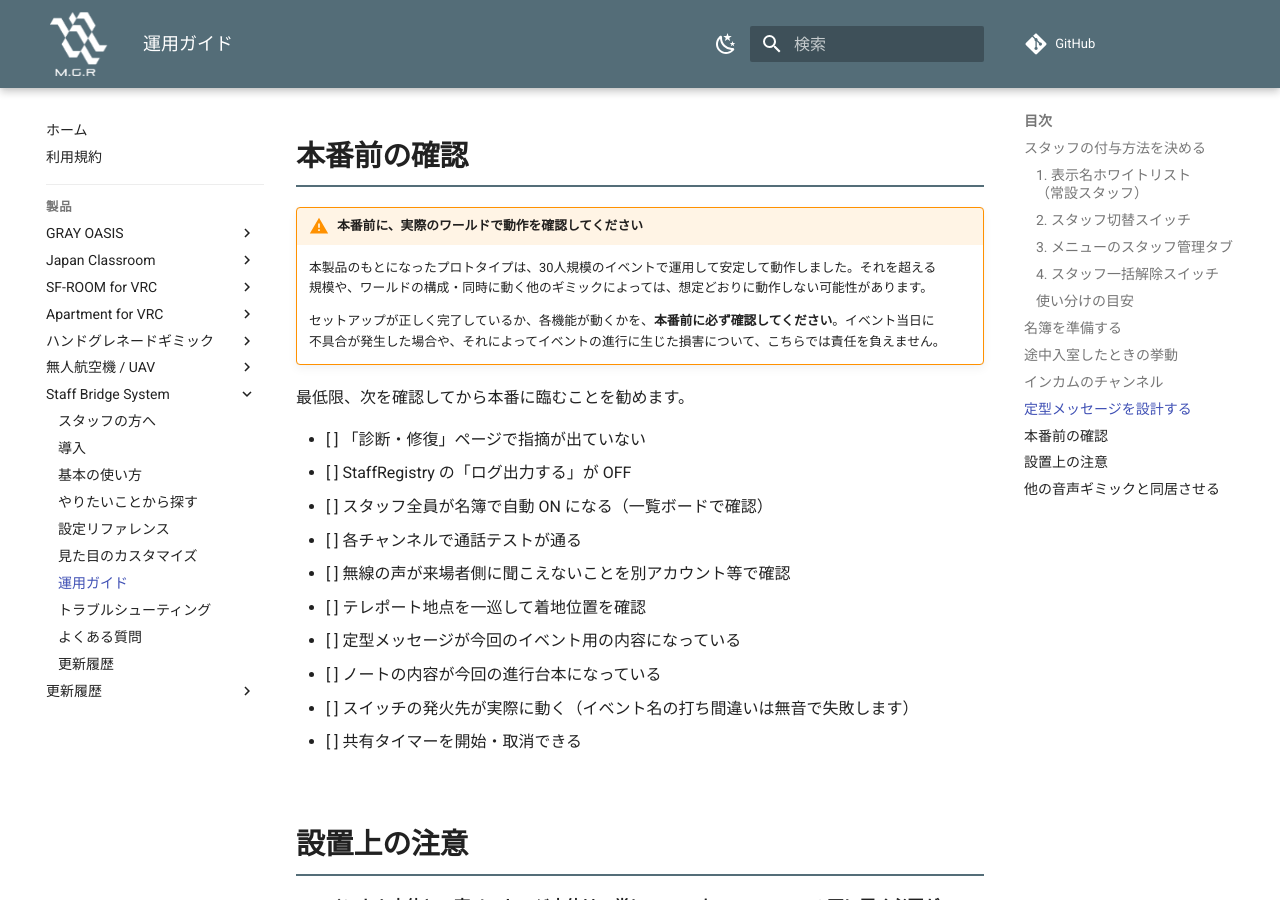
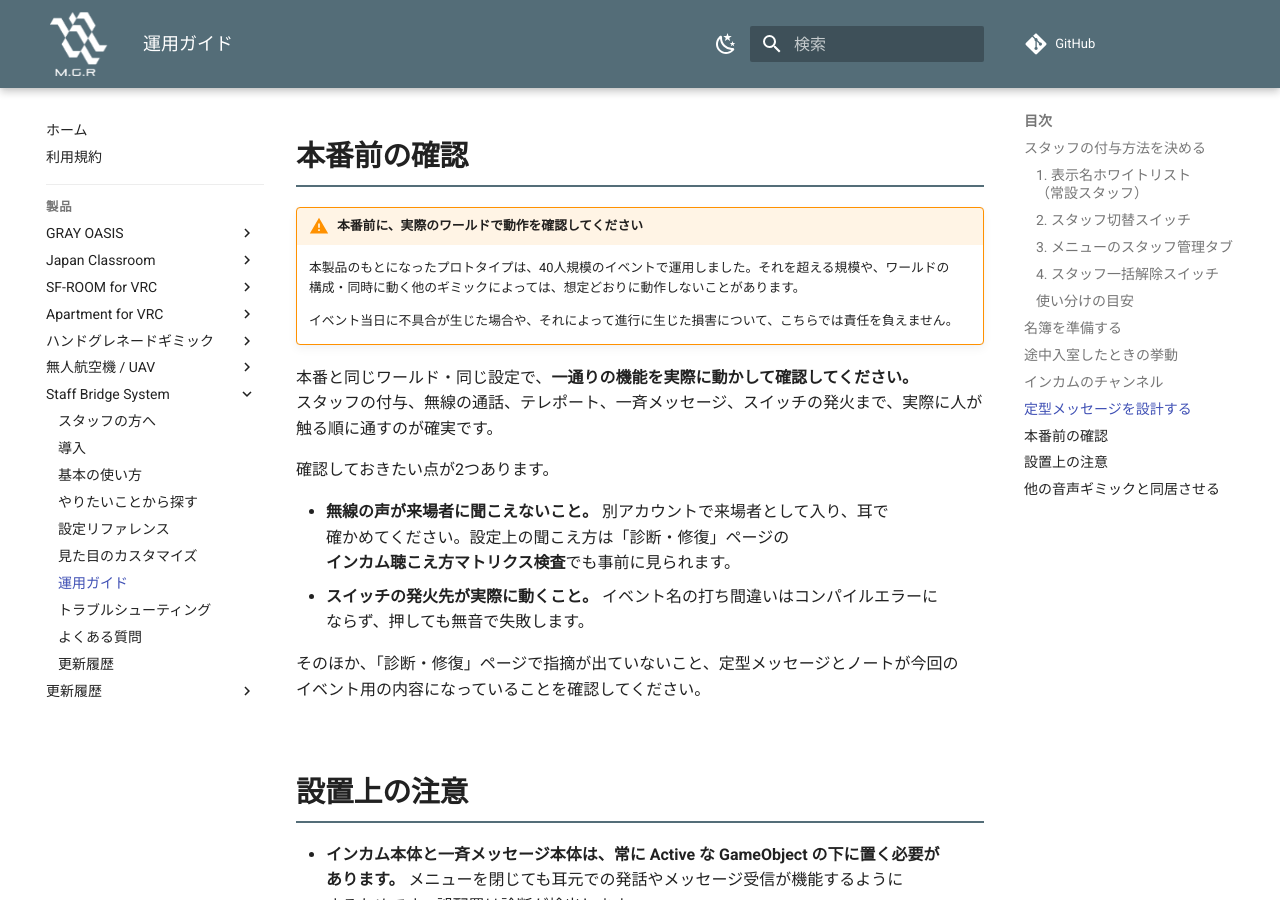
Before and after one commit to MAGURO-git/ProductArchive, an MkDocs documentation site: the page built from docs/staff-bridge-system/operation.md, in a window 1280 px wide and 900 px high, scrolled down 5540 px. Built offline with MkDocs 1.6.1 and Material for MkDocs 9.7.7, drawn with Linux system fonts in a browser that asks for light colours; comment, search, counter and statistics services are not loaded.

Commit message:
Staff Bridge System: 本番前の確認を書き直し、購入前の注意を1か所へまとめる
運用実績を30人規模から40人規模へ修正した（テスト済みの実数）。

本番前の確認からチェックボックス記法を外した。ドキュメント上ではチェックを
入れられないので、印だけあって機能しない。細かい項目を並べる代わりに
「一通り実際に動かす」と、間違えても気づけない2点（無線が来場者に漏れていないか、
スイッチのイベント名が合っているか）に絞った。

トップページに「購入前に知っておいてほしいこと」を追加。動作を確認した規模、
音声ギミックとの排他、スタッフ判定ギミックの128個上限、PC専用、前提パッケージ2つ、
スイッチが保証する範囲、Udon のイベントが誰からでも呼べること。買ったあとで
気づく類のものを、買う前に読める場所へ置く。

Co-Authored-By: Claude Opus 5 (1M context) <noreply@anthropic.com>

```diff
--- a/docs/staff-bridge-system/operation.md
+++ b/docs/staff-bridge-system/operation.md
@@ -109,25 +109,22 @@ CH名は番号どおりに引き継がれます（CH2 の名前は作り直し
 - カテゴリ名でタブが分かれるため、**当日よく使うものを1つのカテゴリにまとめる**と押しやすくなります。
 - TMP のリッチテキストが使えるため、緊急度の高いものは色を変えると目立ちます。
 
-## 本番前の確認
+## 本番前の確認 { #pre-event-check }
 
 !!! warning "本番前に、実際のワールドで動作を確認してください"
-    本製品のもとになったプロトタイプは、30人規模のイベントで運用して安定して動作しました。それを超える規模や、ワールドの構成・同時に動く他のギミックによっては、想定どおりに動作しない可能性があります。
+    本製品のもとになったプロトタイプは、40人規模のイベントで運用しました。それを超える規模や、ワールドの構成・同時に動く他のギミックによっては、想定どおりに動作しないことがあります。
 
-    セットアップが正しく完了しているか、各機能が動くかを、**本番前に必ず確認してください**。イベント当日に不具合が発生した場合や、それによってイベントの進行に生じた損害について、こちらでは責任を負えません。
+    イベント当日に不具合が生じた場合や、それによって進行に生じた損害について、こちらでは責任を負えません。
 
-最低限、次を確認してから本番に臨むことを勧めます。
+本番と同じワールド・同じ設定で、**一通りの機能を実際に動かして確認してください。** スタッフの付与、無線の通話、テレポート、一斉メッセージ、スイッチの発火まで、実際に人が触る順に通すのが確実です。
 
-- [ ] 「診断・修復」ページで指摘が出ていない
-- [ ] StaffRegistry の「ログ出力する」が OFF
-- [ ] スタッフ全員が名簿で自動 ON になる（一覧ボードで確認）
-- [ ] 各チャンネルで通話テストが通る
-- [ ] 無線の声が来場者側に聞こえないことを別アカウント等で確認
-- [ ] テレポート地点を一巡して着地位置を確認
-- [ ] 定型メッセージが今回のイベント用の内容になっている
-- [ ] ノートの内容が今回の進行台本になっている
-- [ ] スイッチの発火先が実際に動く（イベント名の打ち間違いは無音で失敗します）
-- [ ] 共有タイマーを開始・取消できる
+確認しておきたい点が2つあります。
+
+- **無線の声が来場者に聞こえないこと。** 別アカウントで来場者として入り、耳で確かめてください。設定上の聞こえ方は「診断・修復」ページの**インカム聴こえ方マトリクス検査**でも事前に見られます。
+- **スイッチの発火先が実際に動くこと。** イベント名の打ち間違いはコンパイルエラーにならず、押しても無音で失敗します。
+
+そのほか、「診断・修復」ページで指摘が出ていないこと、定型メッセージとノートが今回のイベント用の内容になっていることを確認してください。
+
 
 ## 設置上の注意
 
```
Also changed, not shown: docs/staff-bridge-system/faq.md (+1 -1 lines), docs/staff-bridge-system/index.md (+23 -0 lines).
